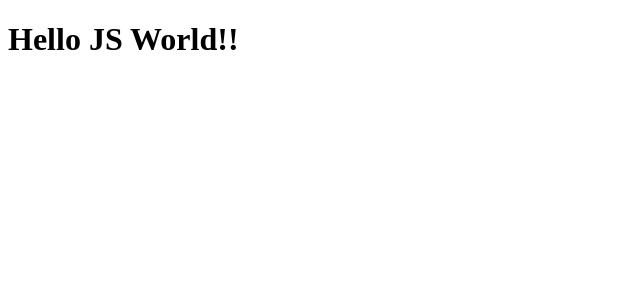
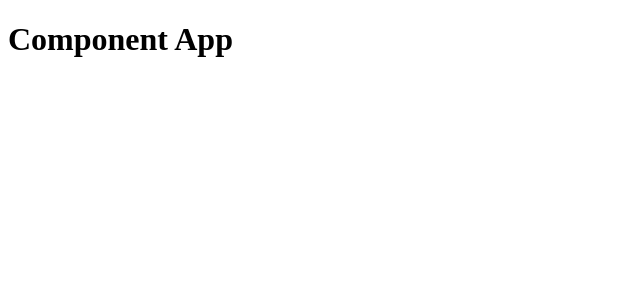
Before and after one commit to renatojfsantos/JStack-react-fundamentos, a React app: page / in a window 1280 px wide. Shown: the top 300 px of the page, without its empty margins (0-640 px from the left). Built offline with nearby package versions, Linux system fonts and the light colour scheme; the HTML template or start-up script is replaced by a standard one.

Commit message:
Criando primeiro Componente

```diff
--- /dev/null
+++ b/src/App.js
@@ -0,0 +1,7 @@
+import React from 'react';
+
+function App() {
+  return <h1>Component App</h1>;
+}
+
+export default App;
--- a/src/index.js
+++ b/src/index.js
@@ -1,9 +1,9 @@
 import React from 'react';
 import ReactDOM from 'react-dom';
 
+import App from './App';
+
 ReactDOM.render(
-  <h1 id='title'>
-    <span>Hello JS World!!</span>
-  </h1>,
+  <App />,
   document.getElementById('root'),
 );
--- a/webpack.config.js
+++ b/webpack.config.js
@@ -23,6 +23,7 @@
       }
     ]
   },
+  mode: 'development',
   devServer: {
     port: 3000,
   }
```
